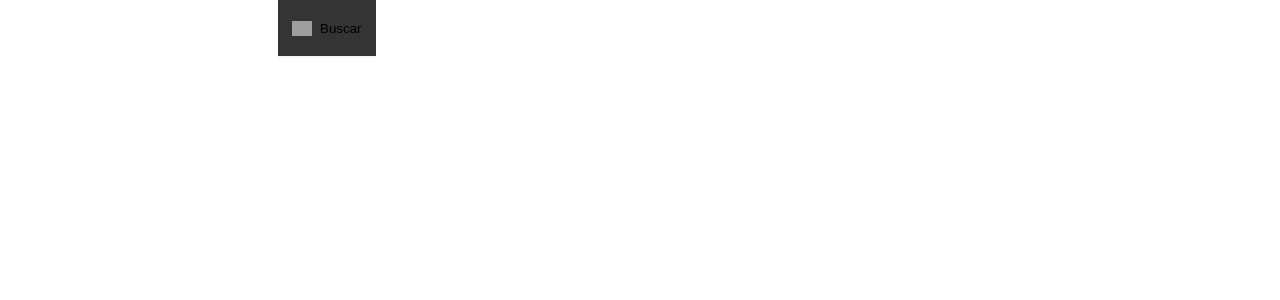
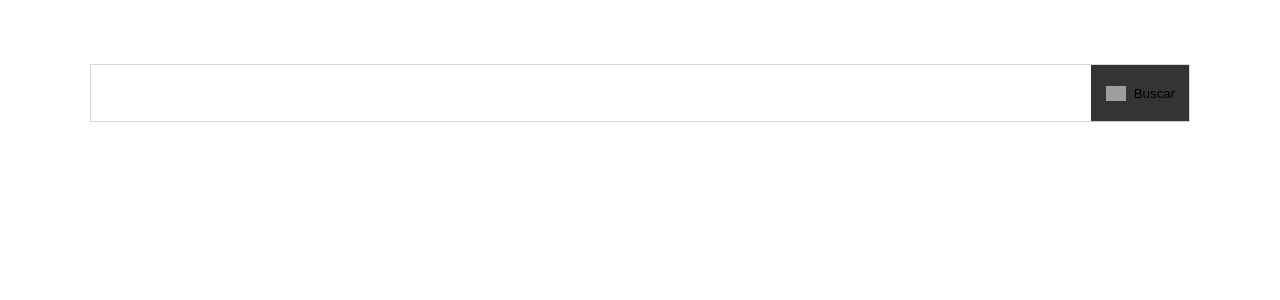
Before and after one commit to AgustinDi/Mini-Challenge-Henry-1, a React (Create React App) app: page / in a window 1280 px wide. Shown: the top 300 px of the page. Built offline with nearby package versions, Linux system fonts and the light colour scheme; grey boxes are pictures that could not be loaded.

Commit message:
Searchbar Styles

```diff
--- a/src/App.css
+++ b/src/App.css
@@ -1,3 +1,13 @@
+#app {
+  display: flex;
+  flex-direction: row;
+  justify-content: center;
+  margin-left: 7%;
+  margin-right: 7%;
+  margin-top: 5%;
+}
+
+
 #lupita {
   width: 20px;
 }
@@ -23,8 +33,9 @@
 
 #inputSearch {
   padding: 8px 12px;
-  gap: 10px;
   border: none;
+  outline: none;
+  width: 97%;
 }
 
 
@@ -34,20 +45,15 @@
   align-items: center;
   padding: 0px;
   width: 100%;
+  border: 1px solid #D9D9D9
 }
 
 #borderInputSearch{
+  width: 100%;
 }
 
 
 
-#app {
-  display: flex;
-  flex-direction: row;
-  justify-content: center;
-  margin-left: 6%;
-  margin-right: 6%;
-}
 
 
 
```
